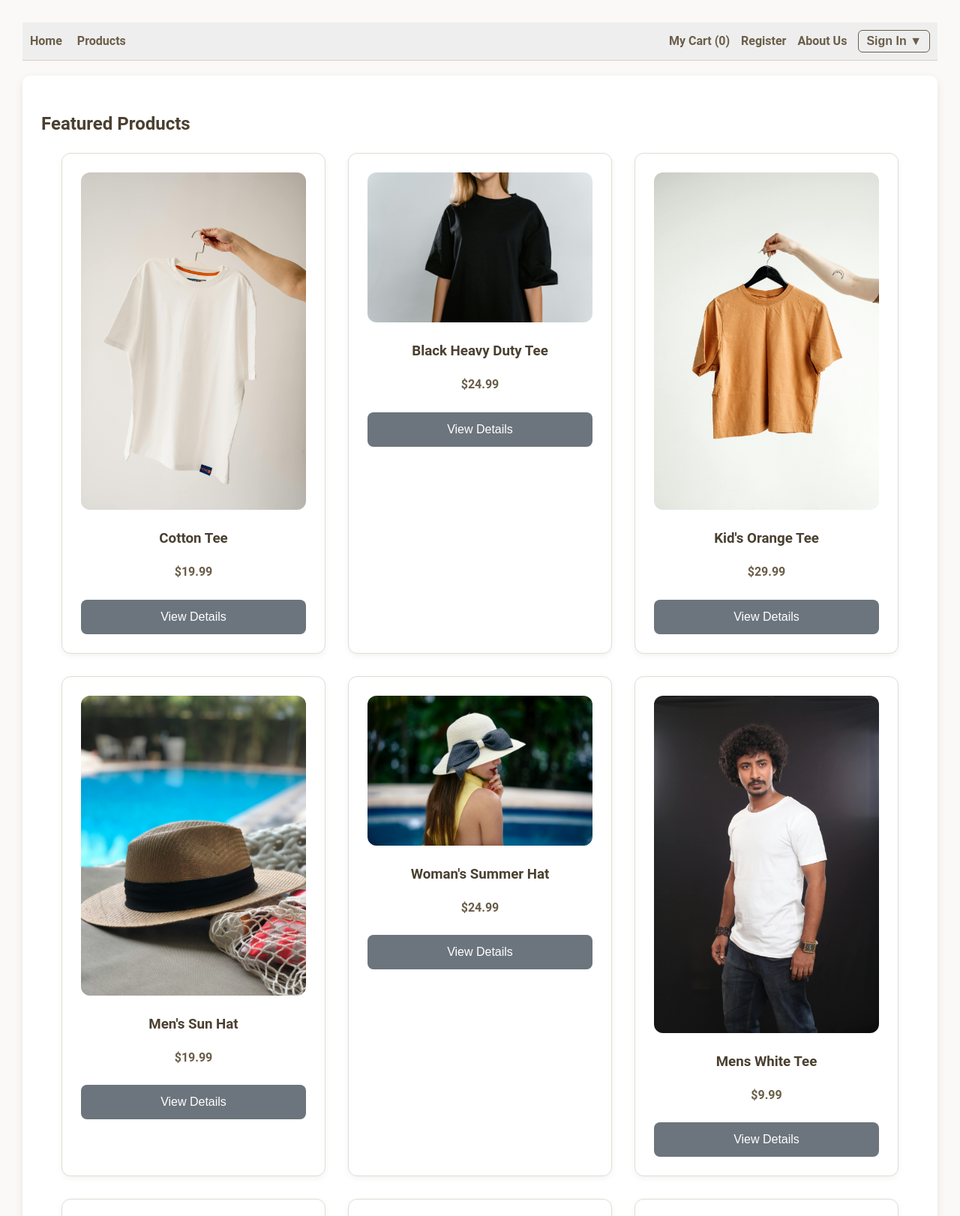
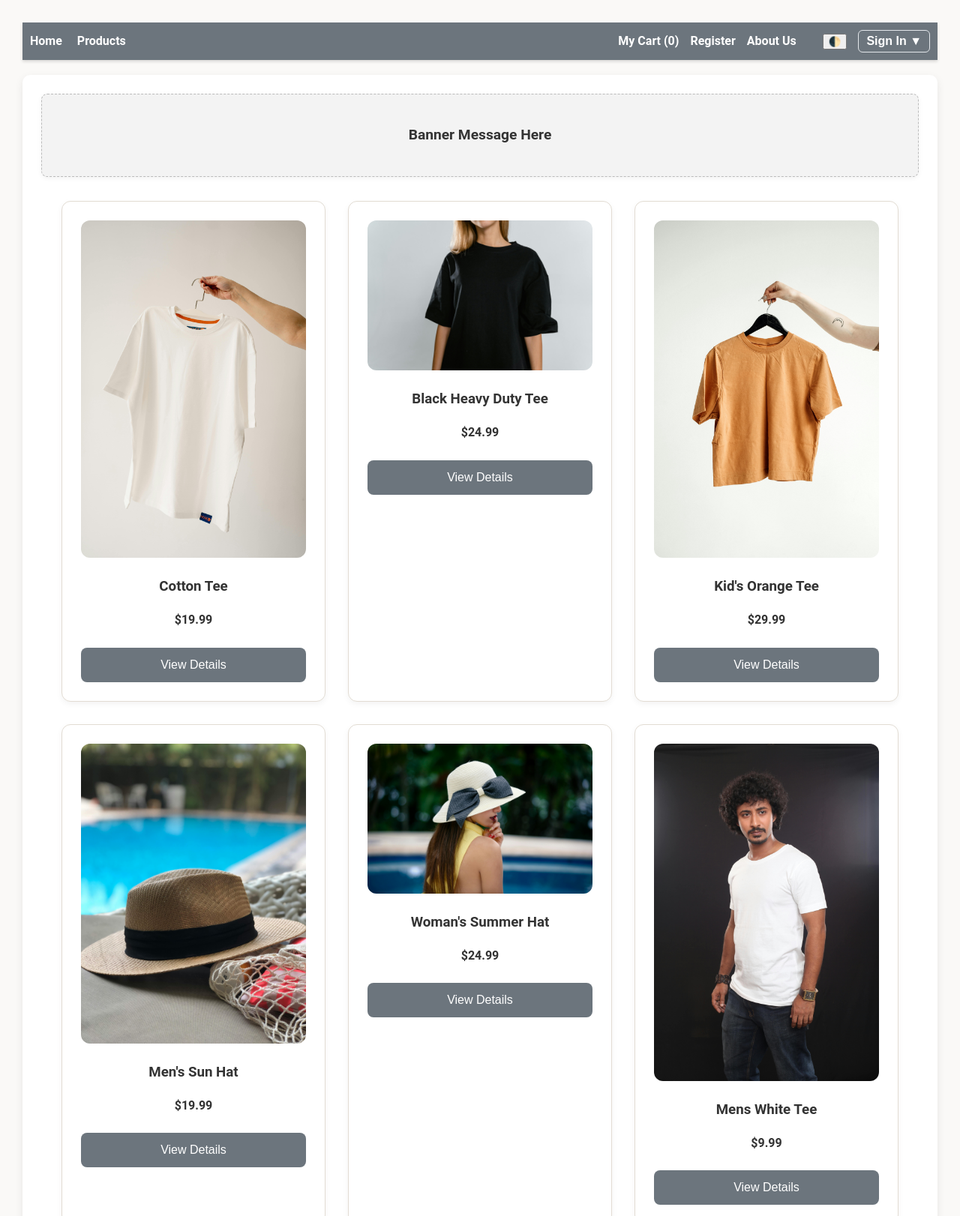
Before and after one commit to Mreigel/ecommerce-demo, a Flask app: page /products in a window 1280 px wide. Shown: the top 1622 px of the page at 75% size. Run offline with Flask 3, Linux system fonts and the light colour scheme.

Commit message:
Code clean-up, Darkmode added, Sign In drop down troubleshooting, add to cart success notification added

```diff
--- a/Run_me.py
+++ b/Run_me.py
@@ -181,6 +181,8 @@ def remove_from_cart(product_id):
     return redirect(url_for('cart'))
 
 
+from flask import flash  # Add this at the top if not already
+
 @app.route('/add_to_cart/<int:product_id>', methods=['POST'])
 def add_to_cart(product_id):
     size = request.form.get('size')
@@ -204,6 +206,9 @@ def add_to_cart(product_id):
     cart[product_id_str][size] = cart[product_id_str].get(size, 0) + 1
     session['cart'] = cart
 
+    # ✅ FLASH MESSAGE HERE:
+    flash(f"{product['name']} ({size}) added to cart.", "success")
+
     return redirect(request.referrer or url_for('products_page'))
 
 
--- a/static/styles.css
+++ b/static/styles.css
@@ -9,26 +9,30 @@ body {
 }
 
 a {
-  color: #6b5e4a;
+  color: #e2e6ea;
   text-decoration: none;
   transition: color 0.3s ease;
   font-weight: 600;
 }
 
 a:hover {
-  color: #a1887f;
+  color: #bb86fc;
 }
 
-/* Navigation */
+/* Navigation (fixed gray, not affected by dark mode) */
 nav {
   margin-bottom: 20px;
   position: relative;
   z-index: 1000;
-  border-bottom: 1px solid #d6cfc7; /* soft warm border */
-  padding: 10px 0;
+  padding: 10px 20px;
   display: flex;
   justify-content: space-between;
   align-items: center;
+
+  background-color: #6c757d !important;  /* lock to gray */
+  color: white !important;
+  border-bottom: none;
+  box-shadow: 0 2px 4px rgba(0,0,0,0.15); /* optional subtle depth */
 }
 
 .nav-left,
@@ -42,26 +46,36 @@ nav {
   position: relative;
 }
 
+/* Nav links forced white */
+nav a {
+  color: white !important;
+}
+
+nav a:hover {
+  color: #e2e6ea !important;
+}
+
 /* Sign In Dropdown */
 .nav-signin {
   position: relative;
   display: inline-block;
 }
 
+
 #signin-btn {
   cursor: pointer;
   padding: 6px 14px;
   background: none;
-  border: 1px solid #6b5e4a;
+  border: 1px solid #e2e6ea;
   border-radius: 6px;
-  color: #6b5e4a;
+  color: white;
   font-weight: 600;
   font-size: 1rem;
   transition: background-color 0.3s ease, color 0.3s ease;
 }
 
 #signin-btn:hover {
-  background-color: #6b5e4a;
+  background-color: #e2e6ea;
   color: white;
 }
 
@@ -96,7 +112,7 @@ nav {
   padding: 25px;
   border-radius: 10px;
   box-shadow: 0 4px 12px rgba(0, 0, 0, 0.08);
-  color: #4a4031;
+  color: #f5f5f5;
 }
 
 /* Hero Section */
@@ -272,7 +289,7 @@ textarea:focus {
   padding: 25px;
   box-shadow: 0 3px 8px rgba(0, 0, 0, 0.05);
   text-align: center;
-  color: #4a4031;
+  color: #f5f5f5;
   transition: transform 0.2s ease, box-shadow 0.2s ease;
 }
 
@@ -289,7 +306,7 @@ textarea:focus {
 .price {
   font-weight: 700;
   margin-bottom: 24px;
-  color: #6b5e4a;
+  color: #e2e6ea;
 }
 
 .product-card button {
@@ -481,3 +498,127 @@ textarea:focus {
 .mb-20 {
   margin-bottom: 20px;
 }
+
+.ad-banner {
+  background-color: #f3f3f3;
+  padding: 20px 30px;
+  border: 1px dashed #bbb;
+  margin-bottom: 2rem;
+  text-align: center;
+  border-radius: 8px;
+  box-shadow: 0 2px 6px rgba(0, 0, 0, 0.05);
+}
+
+.ad-banner .ad-content {
+  font-size: 1.2rem;
+  font-weight: 600;
+  color: #333;
+}
+
+.flash-messages {
+  position: fixed;
+  top: 20px;
+  right: 20px;
+  z-index: 10000;
+}
+
+.flash {
+  background-color: #333;
+  color: white;
+  padding: 12px 20px;
+  border-radius: 6px;
+  margin-bottom: 10px;
+  box-shadow: 0 4px 12px rgba(0, 0, 0, 0.2);
+  animation: fadeout 4s ease forwards;
+}
+
+.flash-success {
+  background-color: #28a745;
+}
+
+@keyframes fadeout {
+  0% { opacity: 1; }
+  80% { opacity: 1; }
+  100% { opacity: 0; transform: translateY(-20px); }
+}
+
+body.dark-mode {
+  background-color: #121212;
+  color: #f5f5f5;
+}
+
+body.dark-mode .content,
+body.dark-mode .product-card,
+body.dark-mode .cart-item,
+body.dark-mode .cart-right,
+body.dark-mode .ad-banner {
+  background-color: #1c1c1c !important;
+  color: #f5f5f5 !important;
+  border-color: #333 !important;
+}
+
+/* === Force readable text for light mode === */
+body:not(.dark-mode) .product-card,
+body:not(.dark-mode) .product-card h3,
+body:not(.dark-mode) .price,
+body:not(.dark-mode) .cart-item,
+body:not(.dark-mode) .cart-item-details,
+body:not(.dark-mode) .recommended-item p,
+body:not(.dark-mode) .content,
+body:not(.dark-mode) .cart-right {
+  color: #333 !important;
+}
+
+/* === Fix sign-in dropdown readability in light mode === */
+#signin-dropdown,
+#signin-dropdown label,
+#signin-dropdown input,
+#signin-dropdown select,
+#signin-dropdown textarea,
+#signin-dropdown button,
+#signin-dropdown div a {
+  color: #333 !important;
+  background-color: white !important;
+  border-color: #ccc !important;
+}
+
+#signin-dropdown label {
+  display: block;
+  margin-bottom: 2px !important;
+  font-size: 0.9rem;
+  color: #333;
+}
+
+
+#signin-dropdown input {
+  display: block;
+  margin-top: 0 !important;
+  margin-bottom: 3px !important;
+  padding: 6px 10px !important;
+  font-size: 0.95rem;
+  border: 1px solid #ccc;
+  border-radius: 6px;
+  width: 100%;
+  box-sizing: border-box;
+}
+
+
+
+#signin-dropdown button[type="submit"] {
+  background-color: #6c757d;
+  color: white;
+  border: none;
+  padding: 10px 20px;
+  border-radius: 6px;
+  font-weight: 600;
+  font-size: 1rem;
+  width: 100%;
+  cursor: pointer;
+  transition: background-color 0.3s ease, box-shadow 0.3s ease;
+  box-shadow: 0 4px 10px rgba(0, 0, 0, 0.15); /* <-- added shadow */
+}
+
+#signin-dropdown button[type="submit"]:hover {
+  background-color: #495057;
+  box-shadow: 0 6px 14px rgba(0, 0, 0, 0.2); /* deeper shadow on hover */
+}
--- a/templates/base.html
+++ b/templates/base.html
@@ -12,6 +12,16 @@
 </head>
 <body>
 
+{% with messages = get_flashed_messages(with_categories=true) %}
+  {% if messages %}
+    <div class="flash-messages">
+      {% for category, message in messages %}
+        <div class="flash flash-{{ category }}">{{ message }}</div>
+      {% endfor %}
+    </div>
+  {% endif %}
+{% endwith %}
+
 <nav style="display:flex; justify-content: space-between; padding: 10px; background: #eee;">
   <div class="nav-left">
     <a href="{{ url_for('home') }}">Home</a>
@@ -21,6 +31,7 @@
     <a href="{{ url_for('cart') }}">My Cart ({{ cart_item_count }})</a>
     <a href="{{ url_for('register') }}">Register</a>
     <a href="{{ url_for('about') }}">About Us</a>
+<button id="theme-toggle" style="margin-left: 20px;">🌓</button>
 
     <div class="nav-signin" style="position: relative;">
       {% if session.get('user') %}
@@ -107,6 +118,27 @@
   setInterval(changeHeroBackground, 10000); // Change every 5 seconds
 </script>
 
+<script>
+  const toggleBtn = document.getElementById("theme-toggle");
+  const body = document.body;
+
+  // Load saved theme on page load
+  if (localStorage.getItem("theme") === "dark") {
+    body.classList.add("dark-mode");
+  }
+
+  toggleBtn.addEventListener("click", () => {
+    body.classList.toggle("dark-mode");
+
+    if (body.classList.contains("dark-mode")) {
+      localStorage.setItem("theme", "dark");
+    } else {
+      localStorage.setItem("theme", "light");
+    }
+  });
+</script>
+
+
 </body>
 
 </html>
--- a/templates/products.html
+++ b/templates/products.html
@@ -2,19 +2,28 @@
 {% block title %}Products{% endblock %}
 
 {% block content %}
-<section class="featured-products">
-  <h2>Featured Products</h2>
-  <div class="products-grid">
-    {% for product in products.values() %}
+
+<!-- 🔸 Ad Banner -->
+<section class="ad-banner">
+  <div class="ad-content">
+    <p> Banner Message Here </p>
+  </div>
+</section>
+
+<!-- 🔹 Product Grid -->
+<section class="products-grid">
+  {% for product in products.values() %}
     <div class="product-card">
       <a href="{{ url_for('product_detail', product_id=product.id) }}">
         <img src="{{ url_for('static', filename='product' ~ product.id ~ '.jpg') }}" alt="{{ product.name }}">
       </a>
-      <h3>{{ product.name }}</h3>
-      <p class="price">${{ "%.2f"|format(product.price) }}</p>
-      <button onclick="window.location.href='{{ url_for('product_detail', product_id=product.id) }}'">View Details</button>
+      <div class="details">
+        <h3>{{ product.name }}</h3>
+        <p class="price">${{ "%.2f"|format(product.price) }}</p>
+        <button onclick="window.location.href='{{ url_for('product_detail', product_id=product.id) }}'">View Details</button>
+      </div>
     </div>
-    {% endfor %}
-  </div>
+  {% endfor %}
 </section>
+
 {% endblock %}
```
Also changed, not shown: other parts of static/styles.css (+18 -15 lines), templates/product_detail.html (+12 -7 lines).
